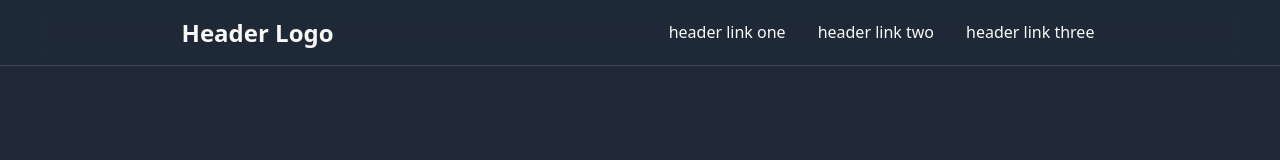
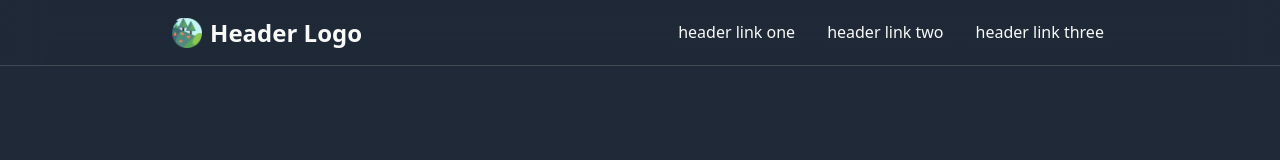
Before and after one commit to con-emerson/odin-landing-page, a plain HTML site: page index.html in a window 1280 px wide. Shown: the top 160 px of the page. Drawn offline with Linux system fonts and the light colour scheme; grey boxes are pictures that could not be loaded.

Commit message:
Added Logo

```diff
--- a/index.html
+++ b/index.html
@@ -9,7 +9,10 @@
   </head>
   <body>
     <div class="header">
-      <div class="logo">Header Logo</div>
+      <div class="logo">
+        <img src="images/earth-icon.png" alt="Logo" width="30" height="30">
+        <h1>Header Logo</h1>
+      </div>
       <ul class="right-link">
         <li>header link one</li>
         <li>header link two</li>
--- a/styles.css
+++ b/styles.css
@@ -27,6 +27,12 @@ img {
 }
 
 .logo {
+  display: flex;
+  align-items: center;
+  gap: 8px;
+}
+
+.logo h1 {
   font-size: 24px;
   font-weight: bold;
   cursor: pointer;
```
